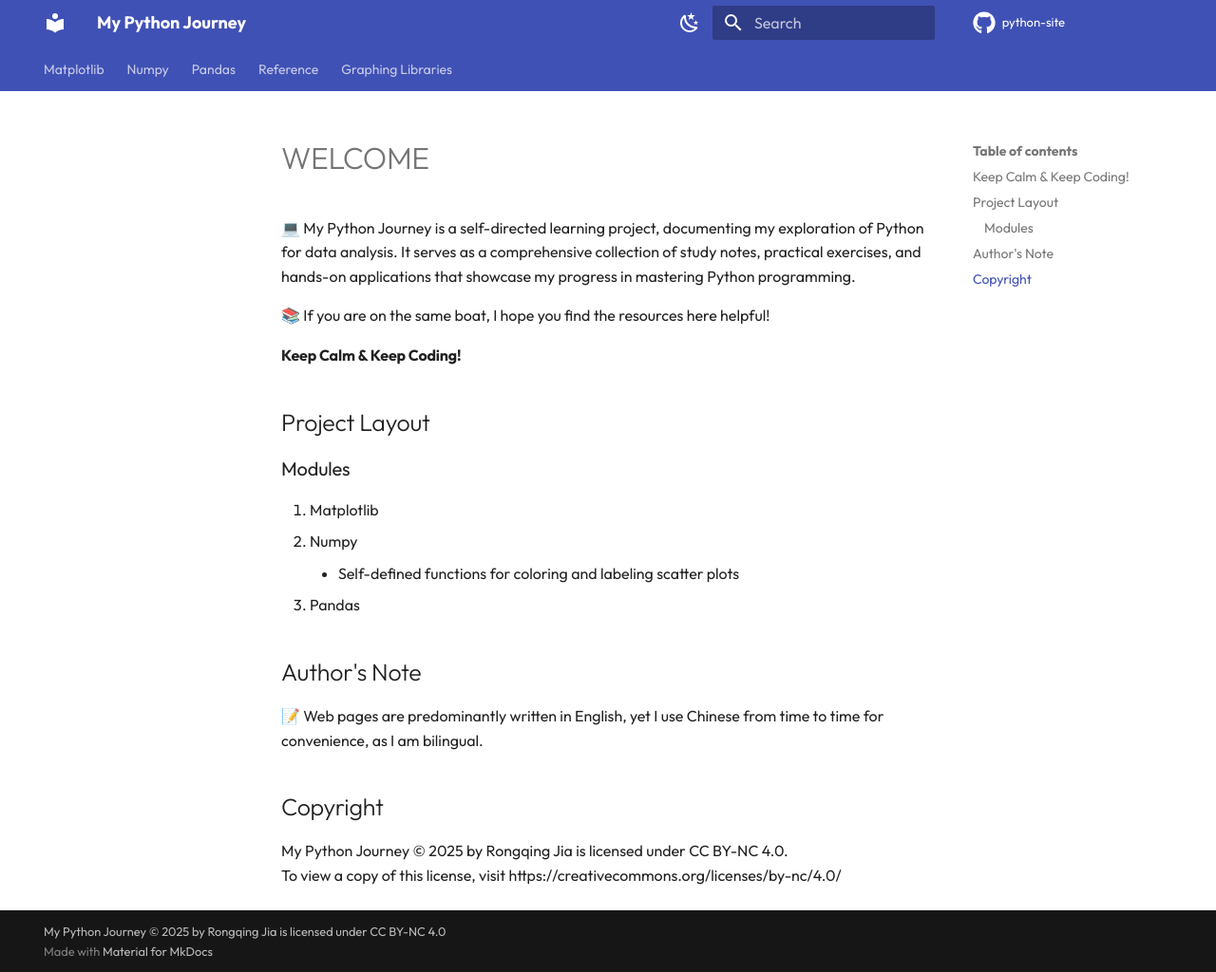
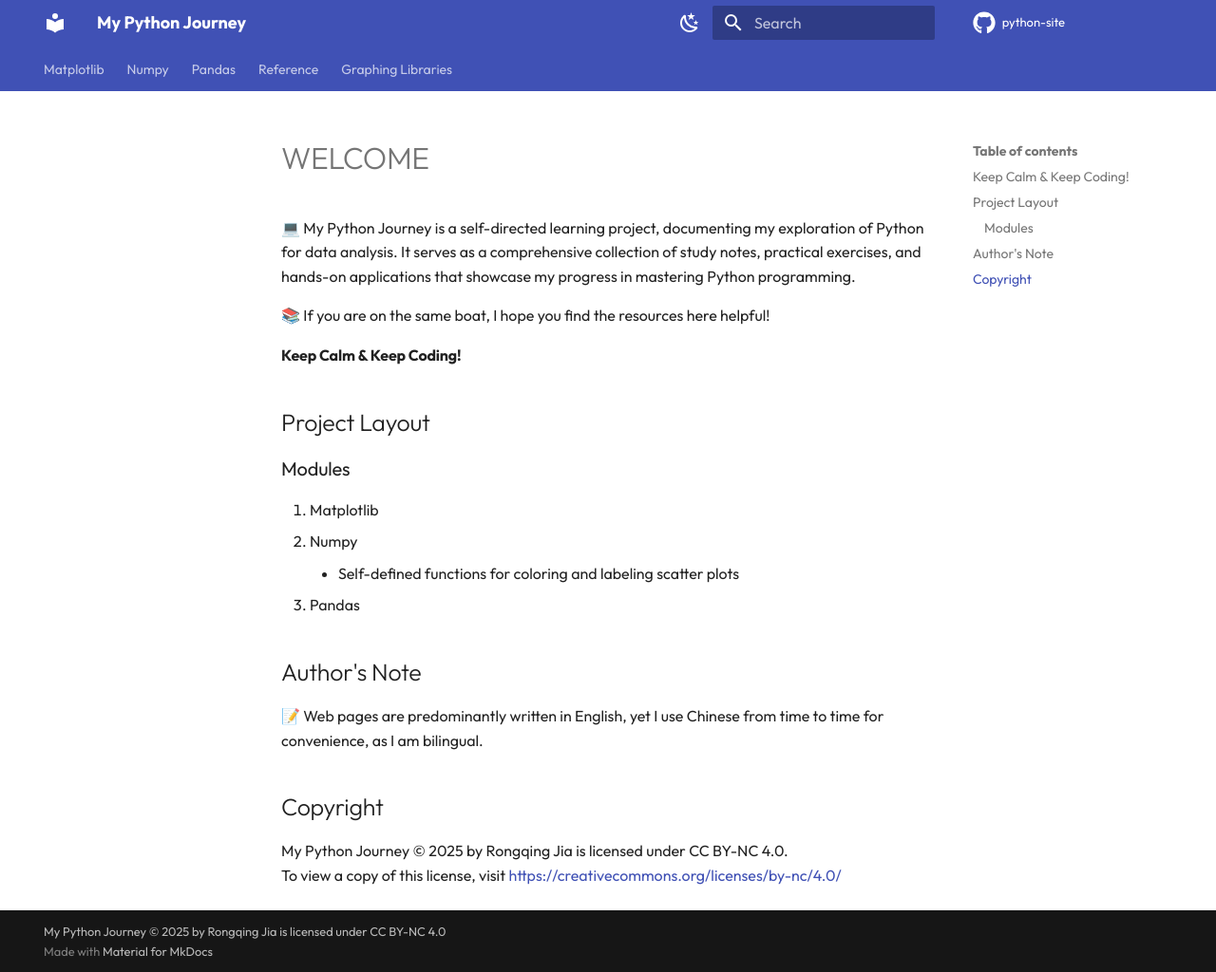
Before and after one commit to rojia20/python-site, an MkDocs documentation site: the page built from docs/index.md, in a window 1280 px wide and 1024 px high. Shown: the whole window at 95% size. Built offline with MkDocs 1.6.1 and Material for MkDocs 9.7.7, drawn with Linux system fonts in a browser that asks for light colours; nearby versions of some CDN libraries; library files that are not in the unit come from our copies; comment, search, counter and statistics services are not loaded.

```diff
--- a/docs/index.md
+++ b/docs/index.md
@@ -18,4 +18,4 @@
 
 ## Copyright
 My Python Journey © 2025 by Rongqing Jia is licensed under CC BY-NC 4.0.
-To view a copy of this license, visit https://creativecommons.org/licenses/by-nc/4.0/
+To view a copy of this license, visit <https://creativecommons.org/licenses/by-nc/4.0/>
```
